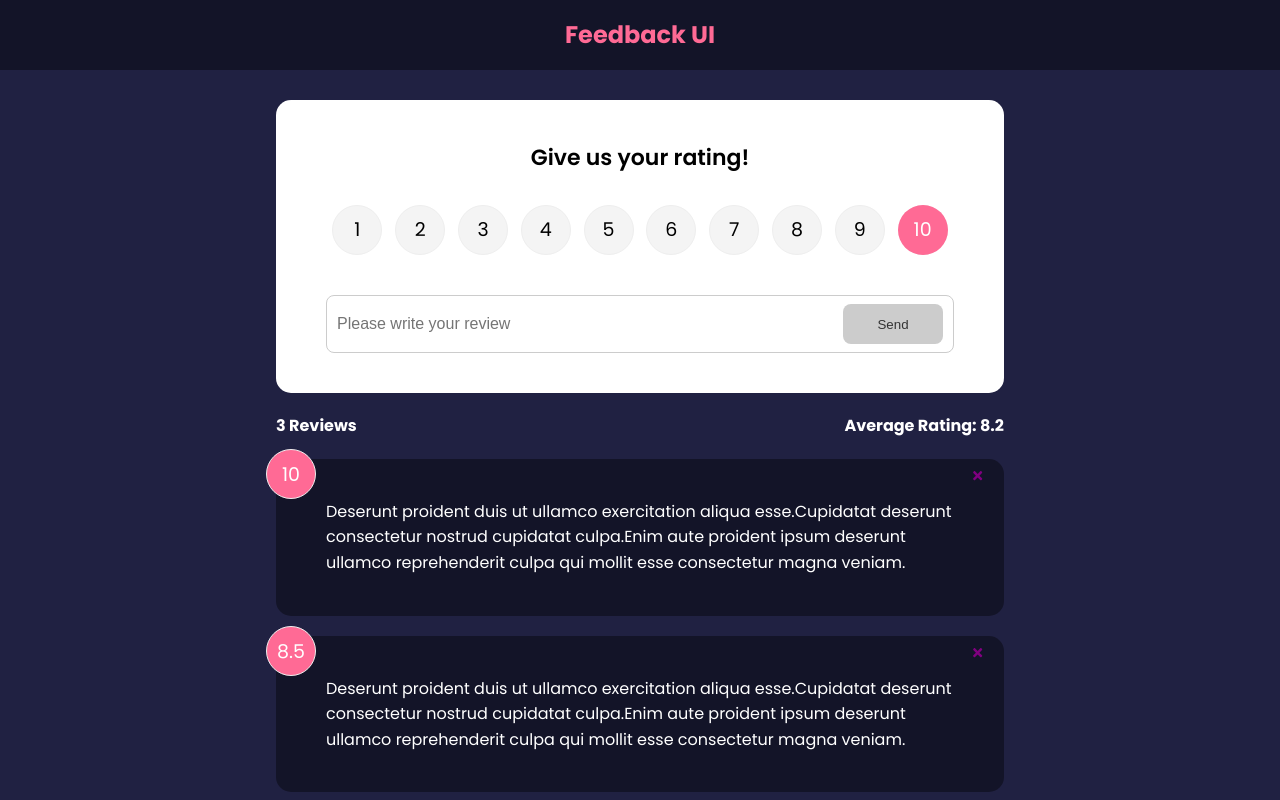
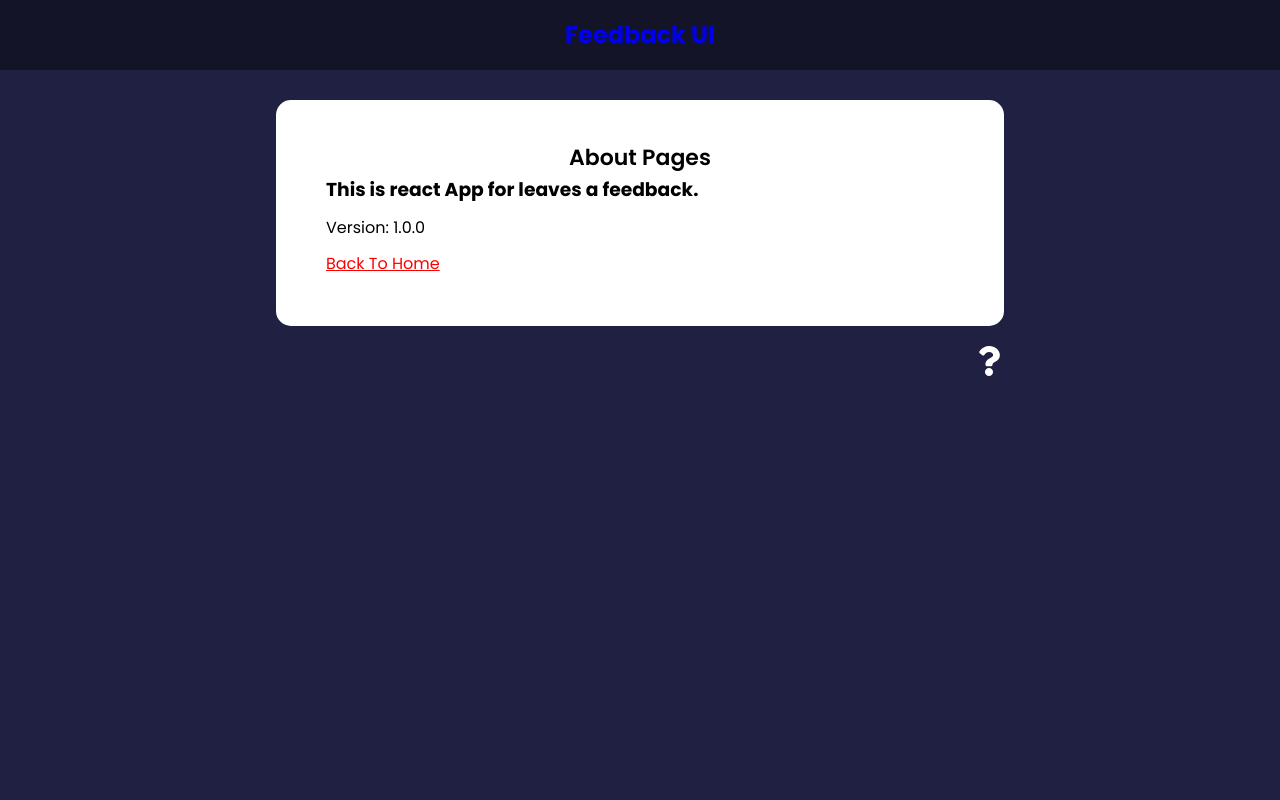
Before and after one commit to yogaaaaaaa/feedback-app-react, a React (Create React App) app: page /about in a window 1280 px wide. Shown: the top 800 px of the page. Built offline with nearby package versions, Linux system fonts and the light colour scheme; the HTML template or start-up script is replaced by a standard one.

Commit message:
add about icon link

```diff
--- a/src/App.js
+++ b/src/App.js
@@ -1,4 +1,4 @@
-import {v4 as uuidv4} from 'uuid'
+import { v4 as uuidv4 } from "uuid";
 import Header from "./components/Header";
 import FeedbackList from "./components/FeedbackList";
 import { useState } from "react";
@@ -7,6 +7,9 @@ import FeedbackStats from "./components/FeedbackStats";
 import FeedbackForm from "./components/FeedbackForm";
 import Card from "./components/shared/Card";
 import RatingSelect from "./components/RatingSelect";
+import AboutPage from "../src/components/pages/AboutPage";
+import AboutIconLink from "./components/AboutIconLink";
+import { BrowserRouter as Router, Route, Routes } from "react-router-dom";
 // import FeedbackItem from "./components/FeedbackItem";
 
 function App() {
@@ -18,23 +21,39 @@ function App() {
     }
   };
 
-  const addFeedback = (newFeedback) =>{
-    newFeedback.id = uuidv4()
-    setFeedback([newFeedback, ...feedback])
-    console.log(...feedback)
-    console.log(  newFeedback.id)
-  }
+  const addFeedback = (newFeedback) => {
+    newFeedback.id = uuidv4();
+    setFeedback([newFeedback, ...feedback]);
+    console.log(...feedback);
+    console.log(newFeedback.id);
+  };
 
   return (
-    <>
+    <Router>
       <Header />
       <div className="container">
-        <FeedbackForm handleAdd={addFeedback}/>
-        <FeedbackStats feedback={feedback} />
-        <FeedbackList feedback={feedback} handleDelete={deleteFeedback} />
+        <Routes>
+          <Route
+            exact
+            path="/"
+            element={
+              <>
+                <FeedbackForm handleAdd={addFeedback} />
+                <FeedbackStats feedback={feedback} />
+                <FeedbackList
+                  feedback={feedback}
+                  handleDelete={deleteFeedback}
+                />
+              </>
+            }
+          >
+          </Route>
+
+          <Route path="/about" element={<AboutPage />} />
+        </Routes>
+            <AboutIconLink />
       </div>
-    </>
+    </Router>
   );
 }
-
 export default App;
--- /dev/null
+++ b/src/components/AboutIconLink.jsx
@@ -0,0 +1,17 @@
+import { Link } from "react-router-dom";
+import { FaQuestion } from "react-icons/fa";
+function AboutIconLink() {
+  return (
+    <div className="about-link">
+      <Link
+        to={{
+          pathname: "/about",
+        }}
+      >
+        <FaQuestion size={30} />
+      </Link>
+    </div>
+  );
+}
+
+export default AboutIconLink;
--- a/src/components/Header.jsx
+++ b/src/components/Header.jsx
@@ -1,7 +1,7 @@
 import PropTypes from "prop-types";
+import { Link } from "react-router-dom";
 
 function Header({ text, bgColor, textColor }) {
-
   //
   let headerStyle = {
     backgroundColor: bgColor,
@@ -11,7 +11,14 @@ function Header({ text, bgColor, textColor }) {
   return (
     <header style={headerStyle}>
       <div className="container">
-        <h2>{text}</h2>
+        <Link
+          to={{ pathname: "/" }}
+          style={{
+            textDecoration: "none",
+          }}
+        >
+          <h2>{text}</h2>
+        </Link>
       </div>
     </header>
   );
@@ -19,14 +26,14 @@ function Header({ text, bgColor, textColor }) {
 
 Header.defaultProps = {
   text: "Feedback UI",
-  bgColor: 'rgba(0,0,0,0.4)',
-  textColor :'#ff6a95'
+  bgColor: "rgba(0,0,0,0.4)",
+  textColor: "#ff6a95",
 };
 
 Header.propTypes = {
   text: PropTypes.string,
   bgColor: PropTypes.string,
-  textColor: PropTypes.string
+  textColor: PropTypes.string,
 };
 
 export default Header;
--- a/src/components/pages/AboutPage.jsx
+++ b/src/components/pages/AboutPage.jsx
@@ -1,9 +1,19 @@
 import Card from "../shared/Card";
+import {Link} from 'react-router-dom'
 
 function AboutPage() {
   return (
     <Card>
-      <h2>About Pages</h2>
+      <div className="about">
+        <h2>About Pages</h2>
+        <h3>This is react App for leaves a feedback.</h3>
+        <p>Version: 1.0.0</p>
+        <p>
+          <Link to={{
+            pathname: '/'
+          }} style={{color:'red'}}>Back To Home</Link>
+        </p>
+      </div>
     </Card>
   );
 }
```
